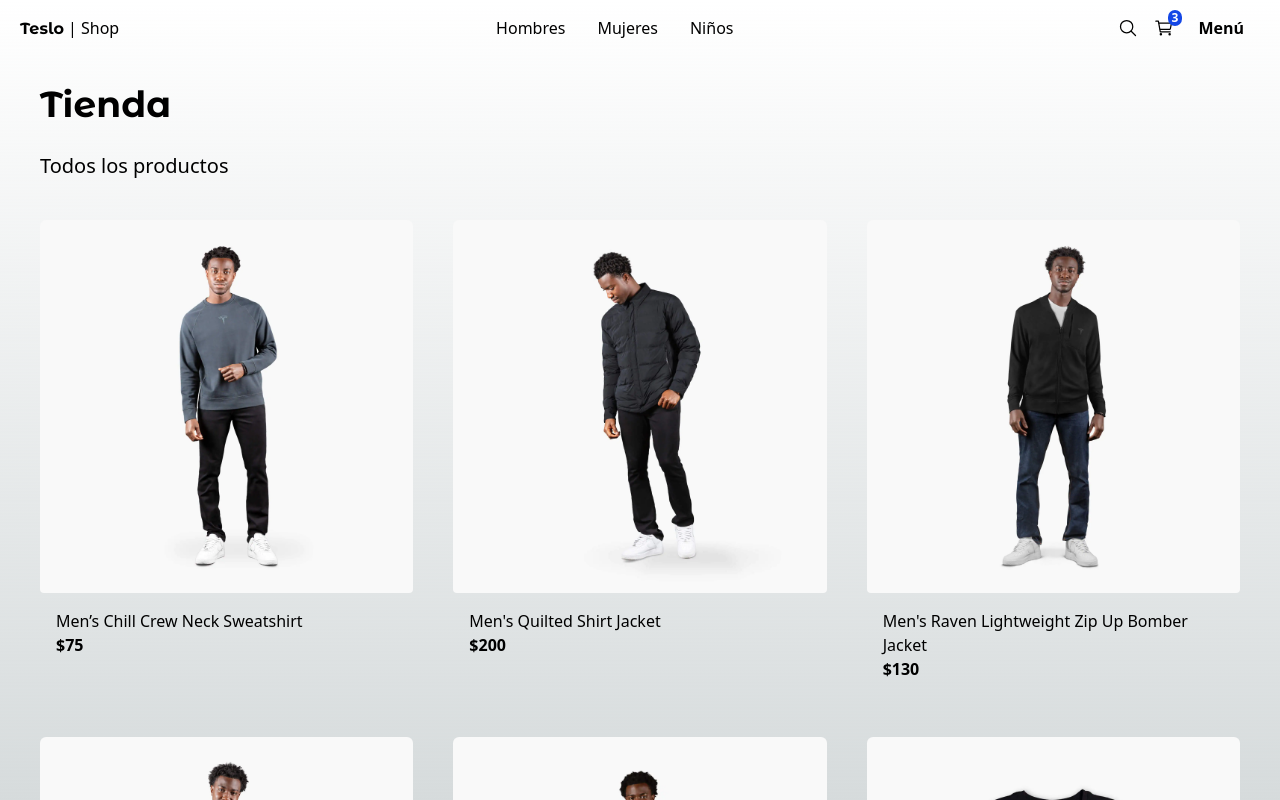
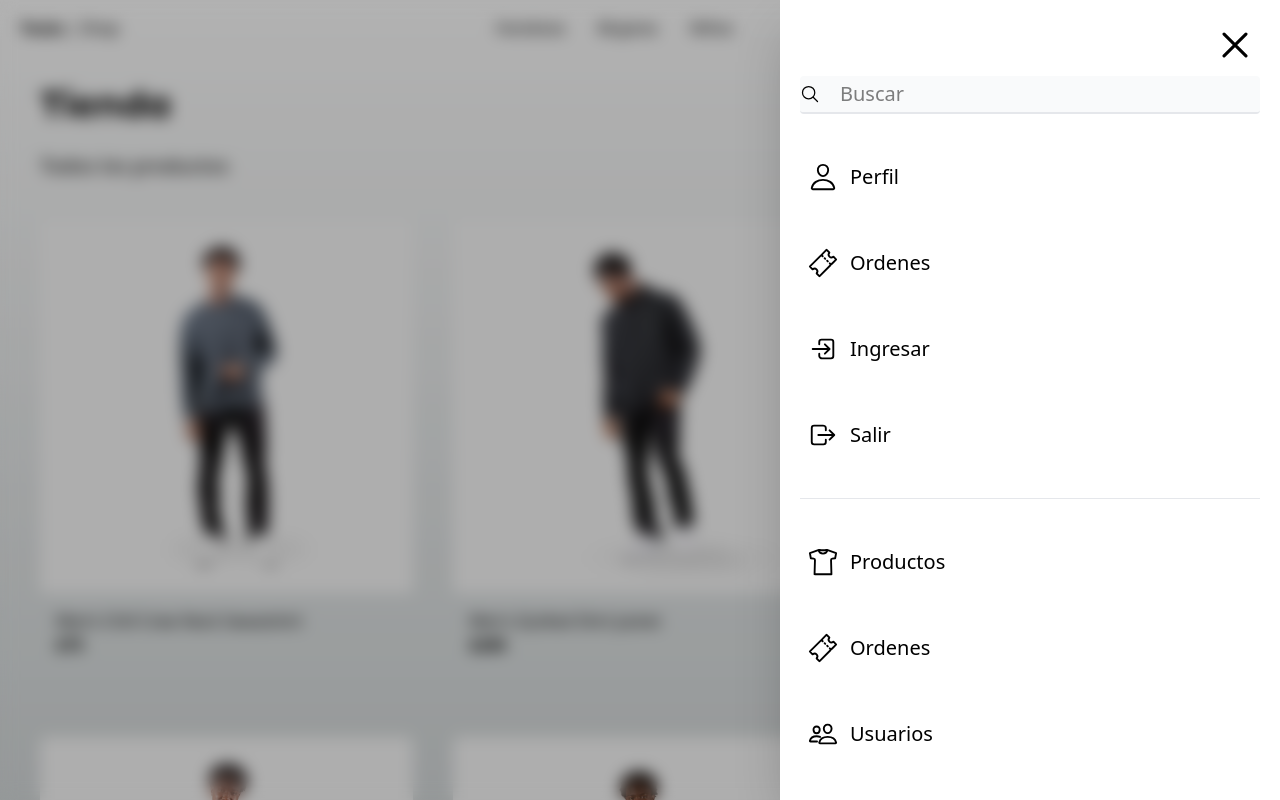
Before and after one commit to eduucas99/ecommerce-shop, a Next.js app: page / in a window 1280 px wide. Shown: the top 800 px of the page. Built offline with nearby package versions, Linux system fonts and the light colour scheme.

Commit message:
add Sidebar

```diff
--- a/src/app/(shop)/layout.tsx
+++ b/src/app/(shop)/layout.tsx
@@ -1,4 +1,4 @@
-import { TopMenu } from "@/components";
+import { Sidebar, TopMenu } from "@/components";
 export default function ShopLayout({
  children
 }: {
@@ -6,7 +6,9 @@
 }) {
   return (
     <main className="min-h-screen">
-        <TopMenu />
+      <TopMenu />
+      <Sidebar />
+
       <div className="px-0 sm:px-10">
         {children}
       </div>
--- a/src/components/index.ts
+++ b/src/components/index.ts
@@ -3,3 +3,4 @@
 export * from './products/product-grid/ProductGrid';
 export * from './products/product-grid/ProductGridItem';
 export * from './ui/title/Title';
+export * from './ui/sidebar/Sidebar';
--- /dev/null
+++ b/src/components/ui/sidebar/Sidebar.tsx
@@ -0,0 +1,96 @@
+'use client';
+import { IoCloseOutline, IoSearchOutline, IoPersonOutline, IoTicketOutline, IoLogInOutline, IoLogOutOutline, IoShirtOutline, IoPeopleOutline } from 'react-icons/io5'
+import Link from 'next/link';
+
+export const Sidebar = () => {
+  return (
+    <div className=''>
+        {/* Black Background */}
+        <div className='fixed top-0 left-0 w-screen h-screen z-10 bg-black opacity-30'>
+
+        </div>
+
+        {/* Blur */}
+        <div className='fade-in fixed top-0 left-0 w-screen h-screen z-10 backdrop-filter backdrop-blur-sm'>
+
+        </div>
+
+        {/* SideMenu */}
+        <nav
+            //Todo: efecto de slide
+            className='fixed p-5 right-0 top-0 w-125 h-screen bg-white z-20 shadow-2xl transform transition-all duration-200'>
+            <IoCloseOutline
+                size={50}
+                className='absolute top-5 right-5 cursor-pointer'
+                onClick={()=> console.log("click")}
+            />
+            {/* Input */}
+            <div className='relative mt-14'>
+                <IoSearchOutline size={20} className='absolute top-2' />
+                <input
+                    type="text"
+                    placeholder='Buscar'
+                    className='w-full bg-gray-50 rounded pl-10 py-1 pr-10 border-b-2 text-xl border-gray-200 focus:outline-none focus:border-blue-500'
+                />
+            </div>
+
+            {/* Menu */}
+            <Link
+                href='/'
+                className='flex items-center mt-10 p-2 hover:bg-gray-100 rounded transition-all'
+            >
+                <IoPersonOutline size={ 30 } />
+                <span className='ml-3 text-xl'>Perfil</span>
+            </Link>
+            <Link
+                href='/'
+                className='flex items-center mt-10 p-2 hover:bg-gray-100 rounded transition-all'
+            >
+                <IoTicketOutline size={ 30 } />
+                <span className='ml-3 text-xl'>Ordenes</span>
+            </Link>
+            <Link
+                href='/'
+                className='flex items-center mt-10 p-2 hover:bg-gray-100 rounded transition-all'
+            >
+                <IoLogInOutline size={ 30 } />
+                <span className='ml-3 text-xl'>Ingresar</span>
+            </Link>
+            <Link
+                href='/'
+                className='flex items-center mt-10 p-2 hover:bg-gray-100 rounded transition-all'
+            >
+                <IoLogOutOutline size={ 30 } />
+                <span className='ml-3 text-xl'>Salir</span>
+            </Link>
+
+            {/* Line Separator */}
+            <div className='w-full h-px bg-gray-200 my-10'/>
+
+            <Link
+                href='/'
+                className='flex items-center mt-10 p-2 hover:bg-gray-100 rounded transition-all'
+            >
+                <IoShirtOutline size={ 30 } />
+                <span className='ml-3 text-xl'>Productos</span>
+            </Link>
+
+            <Link
+                href='/'
+                className='flex items-center mt-10 p-2 hover:bg-gray-100 rounded transition-all'
+            >
+                <IoTicketOutline size={ 30 } />
+                <span className='ml-3 text-xl'>Ordenes</span>
+            </Link>
+
+            <Link
+                href='/'
+                className='flex items-center mt-10 p-2 hover:bg-gray-100 rounded transition-all'
+            >
+                <IoPeopleOutline size={ 30 } />
+                <span className='ml-3 text-xl'>Usuarios</span>
+            </Link>
+        </nav>
+    </div>
+  )
+}
```
